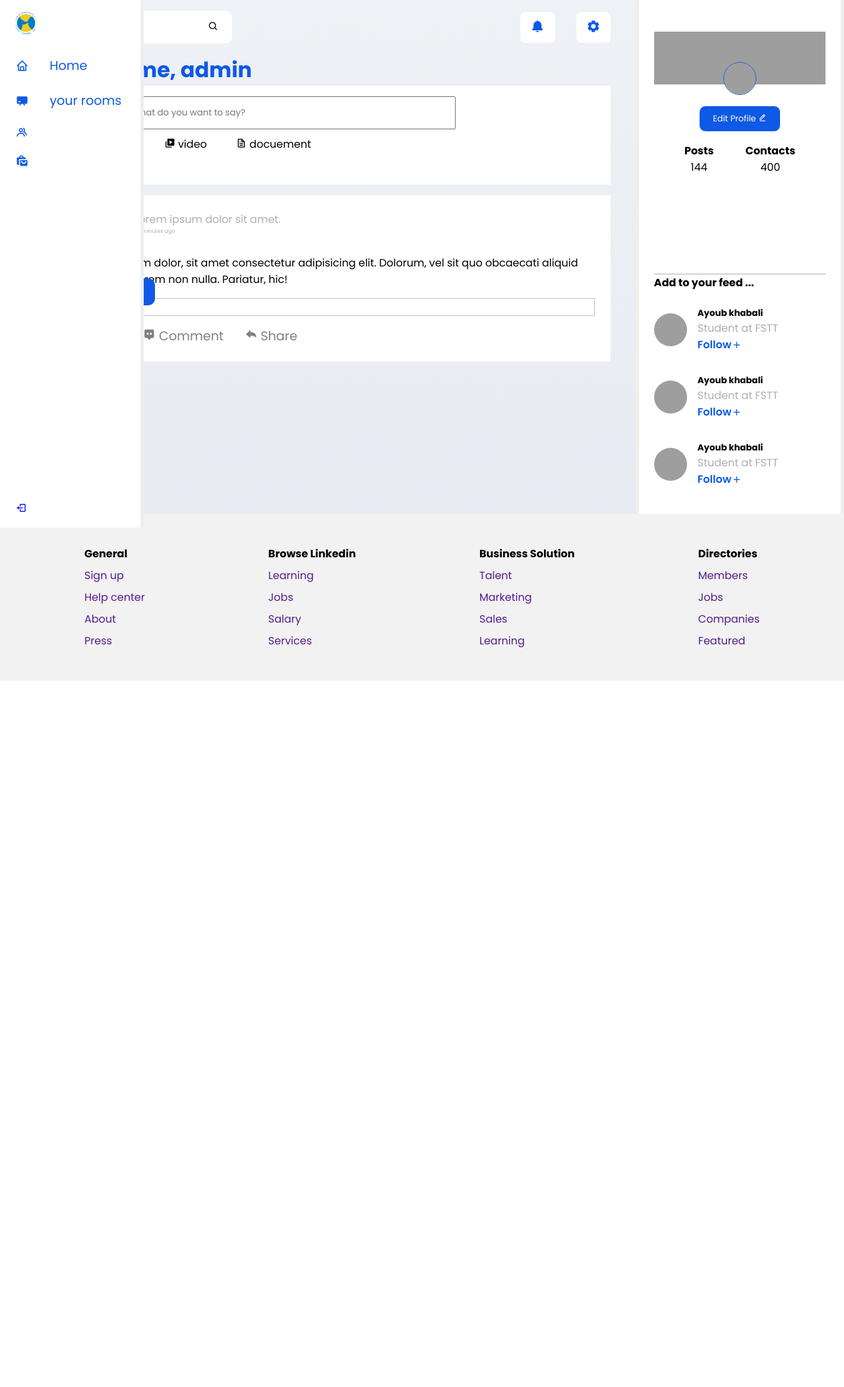
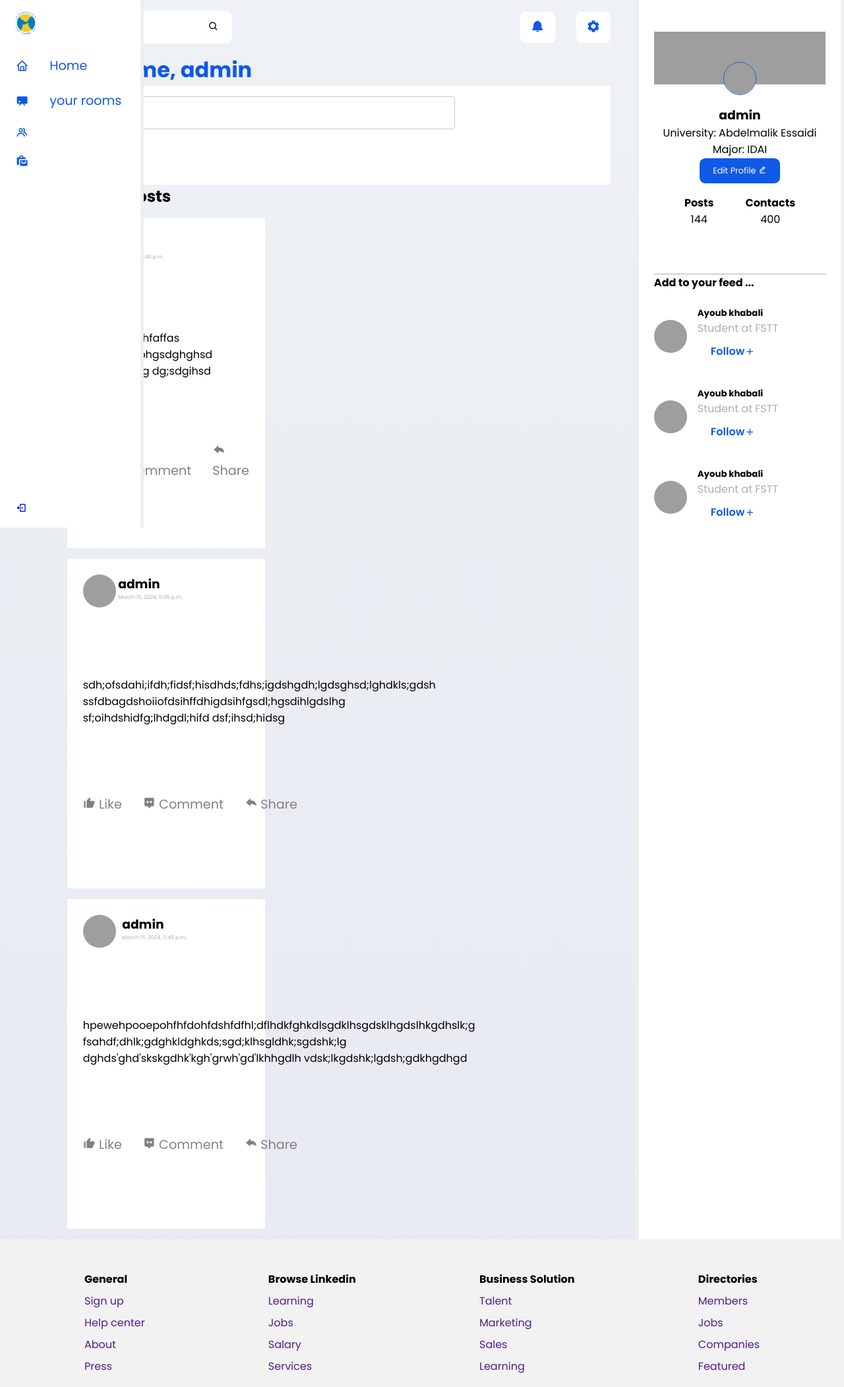
Before and after one commit to ayoubkhabali/CareerLink, a Django app: template fsttCareerLink/templates/home.html in a window 1280 px wide. Shown: the top 2103 px of the page at 66% size. Before the commit the page ends 1032 px from the top, so only its background shows below. Run offline with Django 5.2, Linux system fonts and the light colour scheme; the template is opened without the code that fills it: values that come from a table or form of the project are taken from there, others are empty; a user stored in the database is signed in; data comes from the database, SQL or seed files in the repository; both versions use the stored data as it was after the commit; tables that the repository leaves empty hold one stand-in row (values such as "Sample post"); some libraries are stand-ins or nearby versions; grey boxes are pictures that could not be loaded.

Commit message:
new changes

```diff
--- a/fsttCareerLink/CareerLink/admin.py
+++ b/fsttCareerLink/CareerLink/admin.py
@@ -1,8 +1,9 @@
 # admin.py
 from django.contrib import admin
-from .models import Student, Enterprise, Professor
+from .models import Student, Enterprise, Professor,Post
 
 # admin.site.register(User)
 admin.site.register(Student)
 admin.site.register(Enterprise)
 admin.site.register(Professor)
+admin.site.register(Post)
--- /dev/null
+++ b/fsttCareerLink/CareerLink/forms.py
@@ -0,0 +1,7 @@
+from django import forms
+from .models import Post
+
+class PostForm(forms.ModelForm):
+    class Meta:
+        model = Post
+        fields = ['content']
--- a/fsttCareerLink/CareerLink/models.py
+++ b/fsttCareerLink/CareerLink/models.py
@@ -6,8 +6,8 @@
 class Student(models.Model):
     user = models.OneToOneField(User, on_delete=models.CASCADE, related_name='student_profile')
     student_id = models.CharField(max_length=20, default='')
-    major = models.CharField(max_length=100, default='')
-    university = models.CharField(max_length=100, default='')
+    university = models.CharField(max_length=20, default='')
+    major = models.CharField(max_length=20, default='')
 
 class Professor(models.Model):
     user = models.OneToOneField(User, on_delete=models.CASCADE, related_name='professor_profile')
--- a/fsttCareerLink/CareerLink/templates/home.html
+++ b/fsttCareerLink/CareerLink/templates/home.html
@@ -5,7 +5,6 @@
 
 {% if request.user.is_authenticated %}
 <main class="main-section">
-
     <aside class="sidebar">
         <nav class="side-nav">
             <div class="logo">
@@ -43,9 +42,40 @@
             </ul>
         </header>
         <h3 class="greetings">Welcome,  {{ request.user.username }}</h3>
+        <style>
+                input[type="text"],
+                textarea {
+                    width: 500px; /* Make input fields and textarea full width */
+                    height: 50px;
+                    resize: none;
+                    padding: 10px; /* Add padding to input fields and textarea */
+                    border: 1px solid #ccc; /* Add border to input fields and textarea */
+                    border-radius: 5px; /* Add border radius to input fields and textarea */
+                    box-sizing: border-box; /* Include padding and border in the width */
+                }
+                button {
+
+                    padding: 10px 20px;
+                    background-color: #FFF;
+                    color: #000;
+                    border: 1px solid #fff;
+                    cursor: pointer;
+                    font-size: 1.2rem;
+                    background-color: #fff;
+
+                }
+        </style>
         <div class="new-post">
+            <form method="POST">
+                {% csrf_token %}
+                <div class="inputBx">
+                    {{ form.as_p }}
 
-            <form action="">
+                </div>
+                <button type="submit" >Publish</button>
+            </form>
+
+            <!-- <form action="">
                 <div class="inputBx">
                     <div class="img-icon">
                         <img src="https://t3.ftcdn.net/jpg/02/43/12/34/240_F_243123463_zTooub557xEWABDLk0jJklDyLSGl2jrr.jpg" alt="">
@@ -73,28 +103,31 @@
                     </label>
 
                 </div>
-            </form>
+            </form> -->
 
         </div>
 
+
+
+        <div class="posts-container">
+            {% if posts %}
+            <h2>Recent Posts</h2>
+            {% for post in posts %}
             <div class="post">
                 <div class="post-info">
                     <div class="img-icon">
                         <img src="https://t3.ftcdn.net/jpg/02/43/12/34/240_F_243123463_zTooub557xEWABDLk0jJklDyLSGl2jrr.jpg" alt="">
                     </div>
                     <div>
-                    <p class="user-status">Lorem ipsum dolor sit amet.</p>
-                    <p class="time-since">20 minutes ago</p>
+                        <h3 class="author-post">{{ post.author.username }}</h3>
+                        <p class="time-since">{{ post.created_at }}</p>
                     </div>
 
                 </div>
                 <div class="post-text">
-                Lorem ipsum dolor, sit amet consectetur adipisicing elit. Dolorum, vel sit quo obcaecati aliquid earum dolorem non nulla. Pariatur, hic!
+                    {{ post.content }}
                  </div>
-            <div class="post-img">
-                <img src="https://via.placeholder.com/640x360" alt="">
-                <div class="likes-count"><i class='bx bxs-like'></i> Likes</div>
-            </div>
+
                 <div class="post-actions">
                     <ul>
                         <li><a href=""><i class='bx bxs-like'></i> Like</a></li>
@@ -103,6 +136,13 @@
                     </ul>
                 </div>
 
+            </div>
+
+            {% endfor %}
+
+            {% else %}
+            <p>No posts found.</p>
+        {% endif %}
         </div>
     </section>
 
@@ -120,9 +160,15 @@
             </div>
 
             <div class="user-info">
-                <h3 class="full-name"></h3>
+                <h3 class="username">{{ request.user.username }}</h3>
+                {% if student %}
+                <p>University: {{ student.university }}</p>
+                <p>Major: {{ student.major }}</p>
+            {% else %}
+                <p>No student information found for this user.</p>
+            {% endif %}
                 <p class="user-status"></p>
-                <button class="btn editBtn">Edit Profile <i class='bx bx-edit-alt'></i></button>
+                <button class="btn editBtn" id="edit-btn" >Edit Profile <i class='bx bx-edit-alt'></i></button>
                 <div class="user-stats">
                     <div class="posts-counts">
                        <h4>Posts</h4>
--- a/fsttCareerLink/CareerLink/urls.py
+++ b/fsttCareerLink/CareerLink/urls.py
@@ -1,5 +1,5 @@
 from django.urls import path
-from .views import index
+from .views import home
 from . import views
 from django.http import HttpResponse
 from django.contrib.auth import views as auth_views
@@ -18,13 +18,15 @@
     return HttpResponse("This is Entreprise dashboard page")
 
 urlpatterns = [
-    path('', index, name='index'),
+    path('home/', views.home, name='home'),
+    path('', views.welcome, name='welcome'),
     path('student-dashboard/',StudentDashboard),
     path('teacher-dashboard/',TeacherDashboard),
     path('entreprise-dashboard/',EntrepriseDashboard),
     path('logout/',views.logoutUser,name="logout"),
     path('login/',views.loginPage,name="login"),
     path('rooms/',views.rooms,name="rooms"),
+    path('student_profile/',views.student_profile,name="student_profile"),
 
 
 ]
--- a/fsttCareerLink/static/css/dashboard-style.css
+++ b/fsttCareerLink/static/css/dashboard-style.css
@@ -215,8 +215,9 @@
     align-items: center;
     gap: 1rem;
     width: 80%;
-    height: 50px;
 }
+
+
 
 .main-content .new-post .inputBx input {
 padding: 1rem;
@@ -241,6 +242,8 @@
     background-color: #fff;
     padding: 1.5rem;
     margin: 1rem 0;
+    width: 300px;
+    height: 500px;
 }
 
 .post .post-actions ul{
@@ -255,9 +258,6 @@
 
 }
 
-.post .post-img {
-    position: relative;
-}
 
 .post .post-img .likes-count {
     position: absolute;
--- a/fsttCareerLink/static/css/style.css
+++ b/fsttCareerLink/static/css/style.css
@@ -15,6 +15,8 @@
     --blue-color : #0e59e6;
 
 }
+
+
 
 .invite-section {
     height: 100vh;
--- a/fsttCareerLink/static/js/script.js
+++ b/fsttCareerLink/static/js/script.js
@@ -1,13 +1,4 @@
 const navbar = document.querySelector(".header")
-// const loginBtn = document.querySelector(".loginBtn")
-// const loginForm = document.querySelector(".login-modal")
-
-// loginBtn.addEventListener("click", (e) => {
-//     e.preventDefault()
-//     console.log("class addedd!!")
-//     loginForm.classList.add("showModal")
-
-// })
 
 window.addEventListener('scroll', ()=> {
     if (window.scrollY > 50) {
@@ -16,3 +7,24 @@
         navbar.classList.remove('scrolled');
     }
 });
+
+// script.js
+var modal = document.getElementById("myModal");
+
+var editBtn = document.getElementById("edit-btn");
+
+var span = document.getElementsByClassName("close")[0];
+
+btn.onclick = function() {
+  modal.style.display = "block";
+}
+
+span.onclick = function() {
+  modal.style.display = "none";
+}
+
+window.onclick = function(event) {
+  if (event.target == modal) {
+    modal.style.display = "none";
+  }
+}
```
Also changed, not shown: fsttCareerLink/CareerLink/templates/student_profile.html (added, +12 -0 lines), fsttCareerLink/CareerLink/templates/welcome.html (added, +66 -0 lines), fsttCareerLink/CareerLink/views.py (+44 -5 lines), fsttCareerLink/CareerLink/migrations/0001_initial.py, fsttCareerLink/CareerLink/migrations/0002_post_like_comment.py (deleted), fsttCareerLink/CareerLink/migrations/0002_student_major_student_university.py (added), fsttCareerLink/CareerLink/migrations/0003_course_exam.py (deleted), fsttCareerLink/db.sqlite3, 1 other file. Lines whose indentation alone changed are shown as unchanged.
